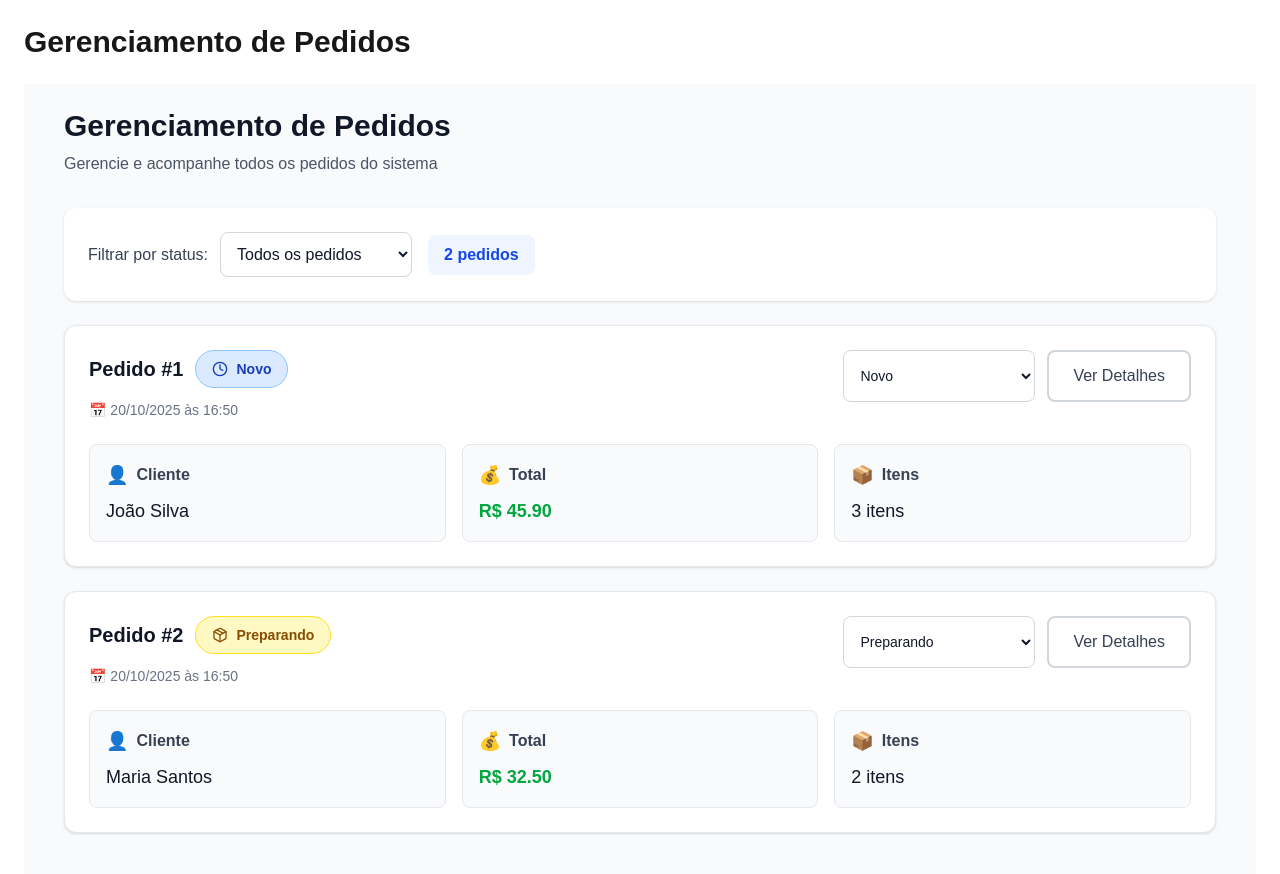
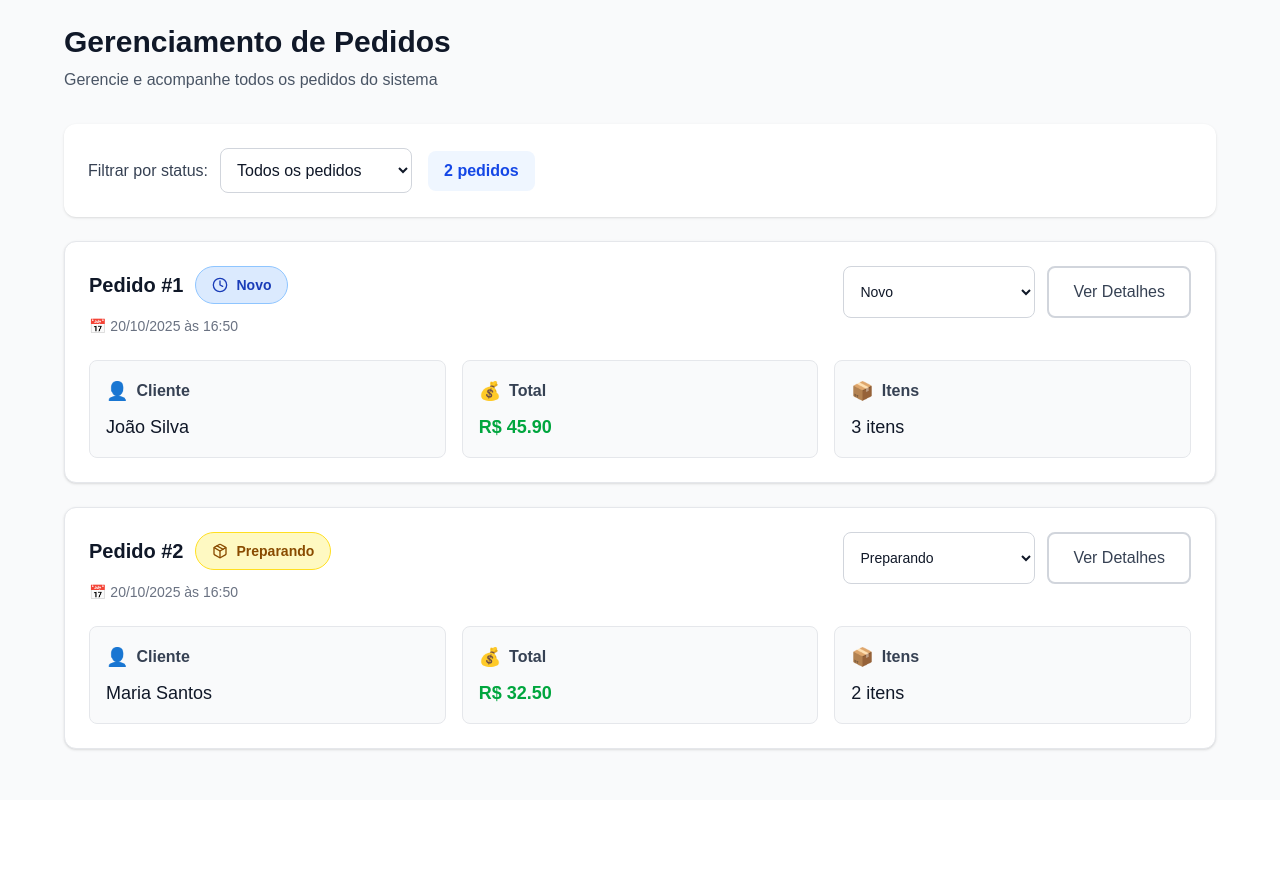
Before and after one commit to willsmolarek/DeliveryApp, a Next.js app: page /admin in a window 1280 px wide. Shown: the top 874 px of the page. After the commit the page ends 800 px from the top, so only its background shows below. Built offline with nearby package versions, Linux system fonts and the light colour scheme.

Commit message:
Add admin page

```diff
--- a/app/admin/page.jsx
+++ b/app/admin/page.jsx
@@ -2,8 +2,7 @@ import OrdersManagement from '@/components/admin/OrdersManagement'
 
 export default function AdminPage() {
   return (
-    <div className="container mx-auto p-6">
-      <h1 className="text-3xl font-bold mb-6">Gerenciamento de Pedidos</h1>
+    <div className="min-h-screen bg-gray-50">
       <OrdersManagement />
     </div>
   )
```
